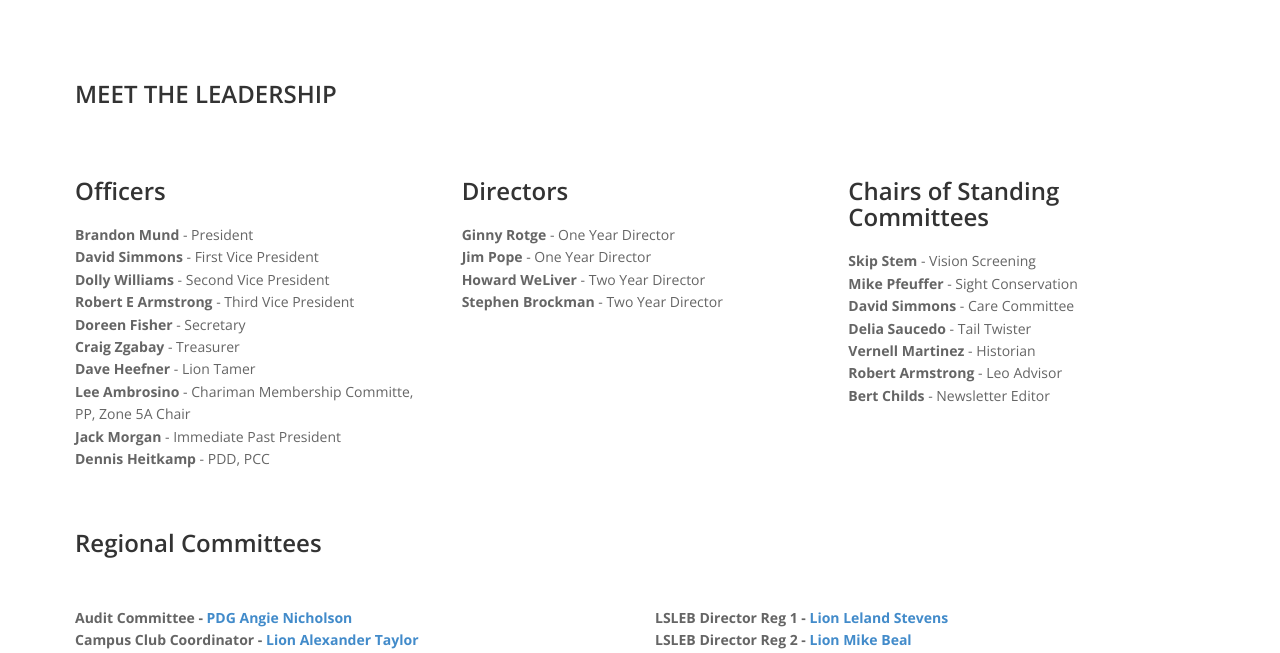
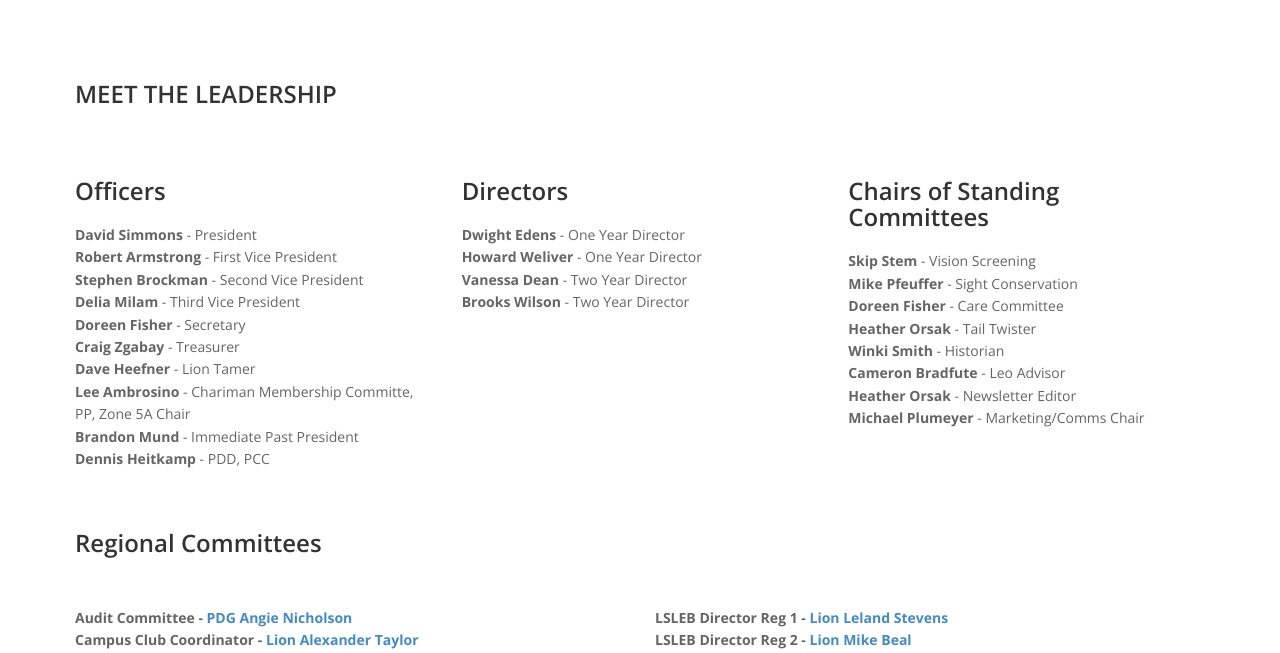
Before and after one commit to RSWEBDATA/newbraunfelslions, a PHP site: page /about.php in a window 1280 px wide. Shown: the part 921-1574 px from the top of the page. Run offline with PHP 8.4, Linux system fonts and the light colour scheme.

Commit message:
Misc updates. July 2019

```diff
--- a/about.php
+++ b/about.php
@@ -236,15 +236,15 @@
 						</div>
 						<!--Change names - REA 12OCT2018-->
 						<p>
-							<span style="font-weight: bold;">Brandon Mund</span> - President <br/>
-							<span style="font-weight: bold;">David Simmons</span> - First Vice President <br/>
-							<span style="font-weight: bold;">Dolly Williams</span> - Second Vice President <br/>
-							<span style="font-weight: bold;">Robert E Armstrong</span> - Third Vice President <br/>
+							<span style="font-weight: bold;">David Simmons</span> - President <br/>
+							<span style="font-weight: bold;">Robert Armstrong</span> - First Vice President <br/>
+							<span style="font-weight: bold;">Stephen Brockman</span> - Second Vice President <br/>
+							<span style="font-weight: bold;">Delia Milam</span> - Third Vice President <br/>
 							<span style="font-weight: bold;">Doreen Fisher</span> - Secretary <br/>
 							<span style="font-weight: bold;">Craig Zgabay</span> - Treasurer <br/>
 							<span style="font-weight: bold;">Dave Heefner</span> - Lion Tamer<br/>
 							<span style="font-weight: bold;">Lee Ambrosino</span> - Chariman Membership Committe, PP, Zone 5A Chair<br/>
-							<span style="font-weight: bold;">Jack Morgan</span> - Immediate Past President<br/>
+							<span style="font-weight: bold;">Brandon Mund</span> - Immediate Past President<br/>
 							<span style="font-weight: bold;">Dennis Heitkamp</span> - PDD, PCC<br/>
 						</p>
 					</div>
@@ -253,10 +253,10 @@
 							<h3><span>Directors</span></h3>
 						</div>
 						<p>
-							<span style="font-weight: bold;">Ginny Rotge</span> - One Year Director <br/>
-							<span style="font-weight: bold;">Jim Pope</span> - One Year Director <br/>
-							<span style="font-weight: bold;">Howard WeLiver</span> - Two Year Director <br/>
-							<span style="font-weight: bold;">Stephen Brockman</span> - Two Year Director <br/>
+							<span style="font-weight: bold;">Dwight Edens</span> - One Year Director <br/>
+							<span style="font-weight: bold;">Howard Weliver</span> - One Year Director <br/>
+							<span style="font-weight: bold;">Vanessa Dean</span> - Two Year Director <br/>
+							<span style="font-weight: bold;">Brooks Wilson</span> - Two Year Director <br/>
 						</p>
 					</div>
 					<div class="col-md-4">
@@ -266,11 +266,12 @@
 						<p>
 							<span style="font-weight: bold;">Skip Stem</span> - Vision Screening <br/>
 							<span style="font-weight: bold;">Mike Pfeuffer</span> - Sight Conservation<br/>
-							<span style="font-weight: bold;">David Simmons</span> - Care Committee<br/>
-							<span style="font-weight: bold;">Delia Saucedo</span> - Tail Twister <br/>
-							<span style="font-weight: bold;">Vernell Martinez</span> - Historian<br/>
-							<span style="font-weight: bold;">Robert Armstrong</span> - Leo Advisor<br/>
-							<span style="font-weight: bold;">Bert Childs</span> - Newsletter Editor<br/>
+							<span style="font-weight: bold;">Doreen Fisher</span> - Care Committee<br/>
+							<span style="font-weight: bold;">Heather Orsak</span> - Tail Twister <br/>
+							<span style="font-weight: bold;">Winki Smith</span> - Historian<br/>
+							<span style="font-weight: bold;">Cameron Bradfute</span> - Leo Advisor<br/>
+							<span style="font-weight: bold;">Heather Orsak</span> - Newsletter Editor<br/>
+                            <span style="font-weight: bold;">Michael Plumeyer</span> - Marketing/Comms Chair<br>
 						</p>
 					</div>
 				</div>
--- a/forms_protected.php
+++ b/forms_protected.php
@@ -66,7 +66,7 @@ include "includes/password_protect.php";
 		<div class="container content">
 			<div class="row">
 				<div class="col-md-12">
-					<h3><a href="secureDocs/lionsdirectory.pdf" target="_blank">Directory - Click Here</a></h3>
+					<h3><a href="secureDocs/lionsdirectory.pdf" target="_blank">Directory (rev date 07-01-2019) - Click Here</a></h3>
 					<p>New Braunfels Noon Lions Directory - This directory will be updated on a regular basis</p>
 				</div>
 			</div>
--- a/includes/password_protect.php
+++ b/includes/password_protect.php
@@ -57,7 +57,7 @@ $LOGIN_INFORMATION = array(
 define('USE_USERNAME', true);
 
 // User will be redirected to this page after logout
-define('LOGOUT_URL', 'http://www.example.com/');
+define('LOGOUT_URL', 'http://www.newbraunfelslions.com/');
 
 // time out after NN minutes of inactivity. Set to 0 to not timeout
 define('TIMEOUT_MINUTES', 0);
--- a/newsletters.php
+++ b/newsletters.php
@@ -75,7 +75,7 @@
 			<div class="row sHide">
 				<div class="col-md-12">
 					<h3>Our Latest Newsletter</h3>
-					<object data="newsletters/201906.pdf" type="application/pdf" class="objScroll" width="95%" height="900px" style="border-bottom: #484c4f solid 2px">alt : <a href="newsletters/201903.pdf">Latest Newsletter</a> </object>
+					<object data="newsletters/201906.pdf" type="application/pdf" class="objScroll" width="95%" height="900px" style="border-bottom: #484c4f solid 2px">alt : <a href="newsletters/201907.pdf">Latest Newsletter</a> </object>
 				</div>
 			</div>
 			<div class="row">
@@ -85,6 +85,7 @@
 			</div>
 			<div class="row"><b><u>2019</u></b><br>
 				<div class="col-md-3">
+                    <a href="newsletters/201907.pdf" target="_blank">July 2019</a><br>
                     <a href="newsletters/201906.pdf" target="_blank">June 2019</a><br>
 					<a href="newsletters/201905.pdf" target="_blank">May 2019</a>
 
```
Also changed, not shown: 3 other files.
